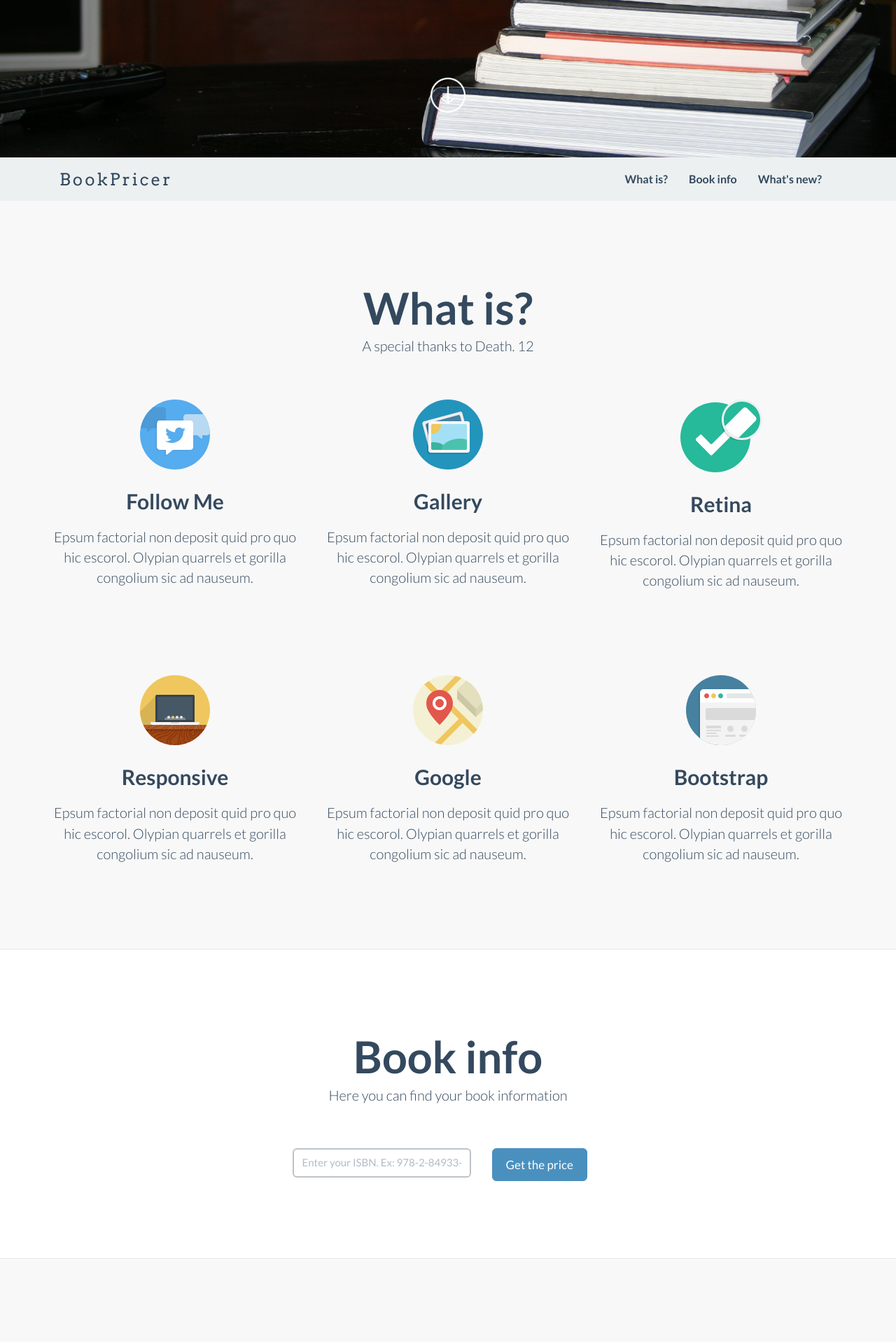
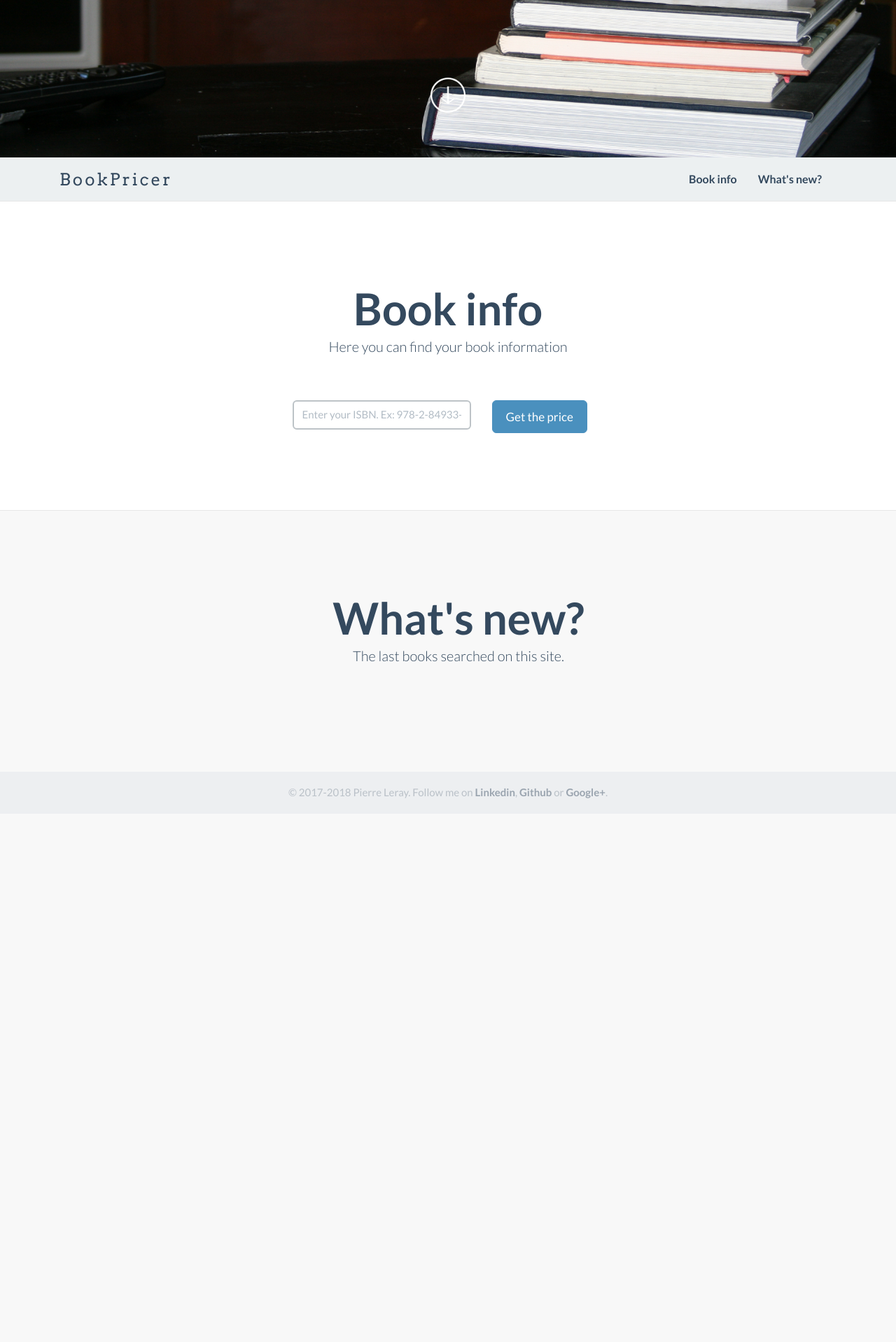
Before and after one commit to liogen/book_pricer, a Django app: page / in a window 1280 px wide. Shown: the part 575-2493 px from the top of the page at 70% size. After the commit the page ends 1716 px from the top, so only its background shows below. Run offline with Django 3.2, Linux system fonts and the light colour scheme; data that the repository does not hold is empty; some libraries are stand-ins or nearby versions.

Commit message:
Modify template to remove useless information

```diff
--- a/book_seller/book_seller/static/css/main.css
+++ b/book_seller/book_seller/static/css/main.css
@@ -57,6 +57,12 @@
     margin-bottom: 30px;
 }
 
+footer p {
+    margin-top: 20px;
+    margin-bottom: 20px;
+    text-align: center;
+}
+
 @media screen and ( max-height: 800px ){
     .abcen2 {
         position: absolute;
--- a/book_seller/crawler/templates/index.html
+++ b/book_seller/crawler/templates/index.html
@@ -21,7 +21,7 @@
 {% load staticfiles %}
 
 <!-- FlatFy Theme - Andrea Galanti /-->
-<!DOCTYPE html>
+<DOCTYPE html>
 <!--[if lt IE 7]> <html class="no-js ie6 oldie" lang="en"> <![endif]-->
 <!--[if IE 7]>    <html class="no-js ie7 oldie" lang="en"> <![endif]-->
 <!--[if IE 8]>    <html class="no-js ie8 oldie" lang="en"> <![endif]-->
@@ -148,7 +148,7 @@
 			<div class="collapse navbar-collapse navbar-right navbar-ex1-collapse">
 				<ul class="nav navbar-nav">
 
-					<li class="menuItem"><a href="#whatis">What is?</a></li>
+					<!--<li class="menuItem"><a href="#whatis">What is?</a></li>-->
 					<li class="menuItem"><a href="#isbn-list">Book info</a></li>
                     <li class="menuItem"><a href="#whats-new">What's new?</a></li>
 					<!--<li class="menuItem"><a href="#screen">Screenshot</a></li>
@@ -160,7 +160,7 @@
 	</nav>
 
 	<!-- What is -->
-	<div id="whatis" class="content-section-a" style="border-top: 0">
+	<!--<div id="whatis" class="content-section-a" style="border-top: 0">
 		<div class="container">
 
 			<div class="col-md-6 col-md-offset-3 text-center wrap_title">
@@ -176,24 +176,21 @@
 				  <h3>Follow Me</h3>
 				  <p class="lead">Epsum factorial non deposit quid pro quo hic escorol. Olypian quarrels et gorilla congolium sic ad nauseum. </p>
 
-				  <!-- <p><a class="btn btn-embossed btn-primary view" role="button">View Details</a></p> -->
-				</div><!-- /.col-lg-4 -->
+				</div>
 
 				<div class="col-sm-4 wow fadeInDown text-center">
 				  <img  class="rotate" src="{% static 'flatfy/img/icon/picture.svg' %}" alt="Generic placeholder image">
 				   <h3>Gallery</h3>
 				   <p class="lead">Epsum factorial non deposit quid pro quo hic escorol. Olypian quarrels et gorilla congolium sic ad nauseum. </p>
-				   <!-- <p><a class="btn btn-embossed btn-primary view" role="button">View Details</a></p> -->
-				</div><!-- /.col-lg-4 -->
+				</div>
 
 				<div class="col-sm-4 wow fadeInDown text-center">
 				  <img  class="rotate" src="{% static 'flatfy/img/icon/retina.svg' %}" alt="Generic placeholder image">
 				   <h3>Retina</h3>
 					<p class="lead">Epsum factorial non deposit quid pro quo hic escorol. Olypian quarrels et gorilla congolium sic ad nauseum. </p>
-				  <!-- <p><a class="btn btn-embossed btn-primary view" role="button">View Details</a></p> -->
-				</div><!-- /.col-lg-4 -->
+				</div>
 
-			</div><!-- /.row -->
+			</div>
 
 			<div class="row tworow">
 
@@ -201,26 +198,23 @@
 				  <img class="rotate" src="{% static 'flatfy/img/icon/laptop.svg' %}" alt="Generic placeholder image">
 				  <h3>Responsive</h3>
 				  <p class="lead">Epsum factorial non deposit quid pro quo hic escorol. Olypian quarrels et gorilla congolium sic ad nauseum. </p>
-				 <!-- <p><a class="btn btn-embossed btn-primary view" role="button">View Details</a></p> -->
-				</div><!-- /.col-lg-4 -->
+				</div>
 
 				<div class="col-sm-4 wow fadeInDown text-center">
 				  <img  class="rotate" src="{% static 'flatfy/img/icon/map.svg' %}" alt="Generic placeholder image">
 				   <h3>Google</h3>
 				   <p class="lead">Epsum factorial non deposit quid pro quo hic escorol. Olypian quarrels et gorilla congolium sic ad nauseum. </p>
-				   <!-- <p><a class="btn btn-embossed btn-primary view" role="button">View Details</a></p> -->
-				</div><!-- /.col-lg-4 -->
+				</div>
 
 				<div class="col-sm-4 wow fadeInDown text-center">
 				  <img  class="rotate" src="{% static 'flatfy/img/icon/browser.svg' %}" alt="Generic placeholder image">
 				   <h3>Bootstrap</h3>
 				 <p class="lead">Epsum factorial non deposit quid pro quo hic escorol. Olypian quarrels et gorilla congolium sic ad nauseum. </p>
-				  <!-- <p><a class="btn btn-embossed btn-primary view" role="button">View Details</a></p> -->
-				</div><!-- /.col-lg-4 -->
+				</div>
 
-			</div><!-- /.row -->
+			</div>
 		</div>
-	</div>
+	</div>-->
 
     <div id="isbn-list" class="content-section-b">
         <div class="container">
@@ -390,7 +384,7 @@
     </div>
 
 	<!-- Use it -->
-    <div id ="useit" class="content-section-b">
+    <!--<div id ="useit" class="content-section-b">
 
         <div class="container">
 
@@ -415,7 +409,6 @@
 				</div>
             </div>
         </div>
-        <!-- /.container -->
     </div>
 
     <div class="content-section-a">
@@ -443,10 +436,10 @@
             </div>
         </div>
 
-    </div>
+    </div>-->
 
 	<!-- Screenshot -->
-	<div id="screen" class="content-section-b">
+	<!--<div id="screen" class="content-section-b">
         <div class="container">
           <div class="row" >
 			 <div class="col-md-6 col-md-offset-3 text-center wrap_title ">
@@ -495,8 +488,6 @@
               </div>
           </div>
         </div>
-
-
 	</div>
 
 	<div  class="content-section-c ">
@@ -526,10 +517,10 @@
 			</div>
 			</div>>
 		</div>
-	</div>
+	</div>-->
 
 	<!-- Credits -->
-	<div id="credits" class="content-section-a">
+	<!--<div id="credits" class="content-section-a">
 		<div class="container">
 			<div class="row">
 
@@ -587,10 +578,10 @@
 			  </div>
 		  </div>
 		</div>
-	</div>
+	</div>-->
 
 	<!-- Banner Download -->
-	<div id="downloadlink" class="banner">
+	<!--<div id="downloadlink" class="banner">
 		<div class="container">
 			<div class="row">
 				<div class="col-md-6 col-md-offset-3 text-center wrap_title">
@@ -600,10 +591,10 @@
 			 </div>
 			</div>
 		</div>
-	</div>
+	</div>-->
 
 	<!-- Contact -->
-	<div id="contact" class="content-section-a">
+	<!--<div id="contact" class="content-section-a">
 		<div class="container">
 			<div class="row">
 
@@ -662,21 +653,21 @@
 				</div>
 			</div>
 		</div>
-	</div>
+	</div>-->
 
 
 
     <footer>
       <div class="container">
         <div class="row">
-          <div class="col-md-7">
+			<p>© 2017-2018 Pierre Leray. Follow me on <a href="https://www.linkedin.com/in/pierre-leray-19785b73/" target="_blank">Linkedin</a>, <a href="https://github.com/liogen" target="_blank">Github</a> or <a href="https://plus.google.com/+PierreLeray64" target="_blank">Google+</a>.</p>
+          <!--<div class="col-md-7">
             <h3 class="footer-title">Follow Me!</h3>
             <p>Vuoi ricevere news su altri template?<br/>
               Visita Andrea Galanti.it e vedrai tutte le news riguardanti nuovi Theme!<br/>
               Go to: <a  href="http://andreagalanti.it" target="_blank">andreagalanti.it</a>
             </p>
 
-			<!-- LICENSE -->
 			<a rel="cc:attributionURL" href="http://www.andreagalanti.it/flatfy"
 		   property="dc:title">Flatfy Theme </a> by
 		   <a rel="dc:creator" href="http://www.andreagalanti.it"
@@ -687,7 +678,7 @@
 		   Commons Attribution 3.0 License - NOT COMMERCIAL</a>.
 
 
-          </div> <!-- /col-xs-7 -->
+          </div>
 
           <div class="col-md-5">
             <div class="footer-banner">
@@ -701,7 +692,7 @@
               </ul>
               Go to: <a href="http://andreagalanti.it/flatfy" target="_blank">andreagalanti.it/flatfy</a>
             </div>
-          </div>
+          </div>-->
         </div>
       </div>
     </footer>
```
Also changed, not shown: book_seller/book_seller/static/flatfy/index.html (+10 -17 lines), justbookcrawler/dbs/justbookcrawler.db, 4 other files.
